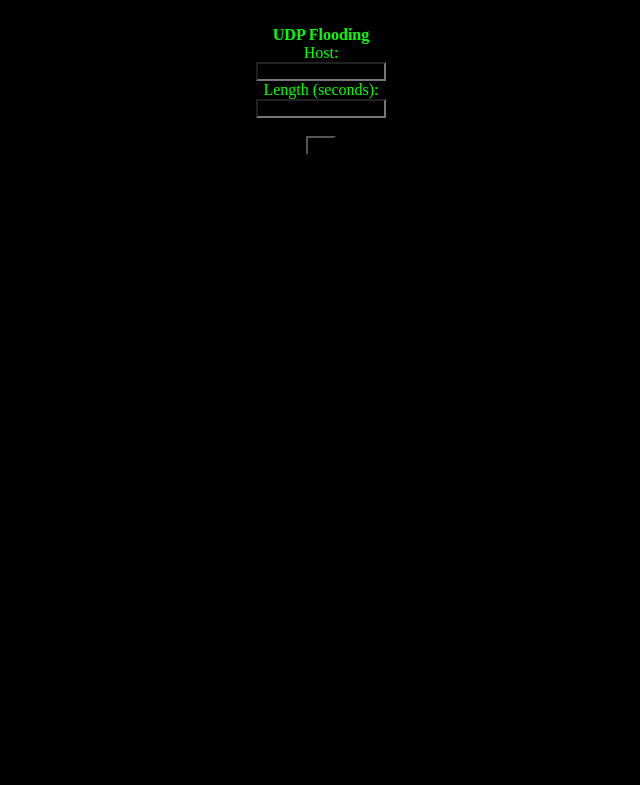
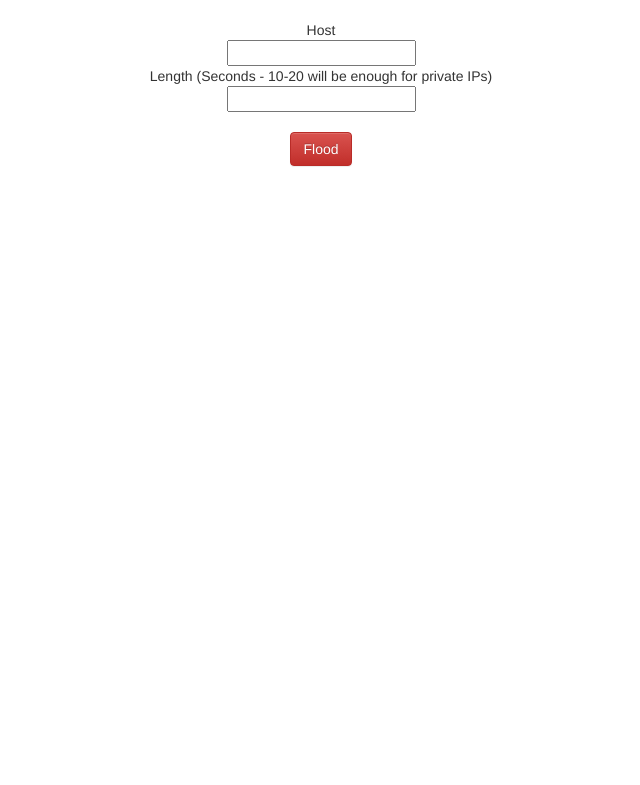
Before and after one commit to Montaxx/PHP-Flood, a PHP site: page / in a window 1280 px wide. Shown: the top 785 px of the page, without its empty margins (319-959 px from the left). Run offline with PHP 8.4, Linux system fonts and the light colour scheme.

Commit message:
Bootstrapped
Added some Bootstrap magic

```diff
--- a/index.php
+++ b/index.php
@@ -1,22 +1,17 @@
 <html>
 	<head>
+		<!-- Latest compiled and minified CSS -->
+		<link rel="stylesheet" href="https://maxcdn.bootstrapcdn.com/bootstrap/3.3.1/css/bootstrap.min.css">
+
+		<!-- Optional theme -->
+		<link rel="stylesheet" href="https://maxcdn.bootstrapcdn.com/bootstrap/3.3.1/css/bootstrap-theme.min.css">
+
+		<!-- Latest compiled and minified JavaScript -->
+		<script src="https://maxcdn.bootstrapcdn.com/bootstrap/3.3.1/js/bootstrap.min.js"></script>
 	</head>
 	<body>
 		<center>
-<font color="00FF00">
-<STYLE>
-input{
-background-color: #000000; font-size: 8pt; color: #000000; font-family: Tahoma; border: 1 solid #666666;
-}
-button{
-background-color: #000000; font-size: 8pt; color: #000000; font-family: Tahoma; border: 1 solid #666666;
-}
-body {
-background-color: #000000;
-}
-</style>
 			<?php
-//UDP
 				if(isset($_GET['host'])&&isset($_GET['time'])){
 					$packets = 0;
 					ignore_user_abort(TRUE);
@@ -25,7 +20,6 @@ if(isset($_GET['host'])&&isset($_GET['time'])){
 					$exec_time = $_GET['time'];
 
 					$time = time();
-	print "Started: ".time('d-m-y h:i:s')."<br>";
 					$max_time = $time+$exec_time;
 
 					$host = $_GET['host'];
@@ -47,19 +41,25 @@ if(isset($_GET['host'])&&isset($_GET['time'])){
 					}
 
 
-	echo "<br><b>UDP Flood</b><br>Completed with $packets (" . round(($packets*65)/1024, 2) . " MB) packets averaging ". round($packets/$exec_time, 2) . " packets per second \n";
+					echo "<br>Completed with $packets (" . round(($packets*65)/1024, 2) . " MB) packets averaging ". round($packets/$exec_time, 2) . " packets per second \n";
 					echo '<br><br>
 							<form action="'.$surl.'" method=GET>
 							<input type="hidden" name="xrt" value="php">
-		Host: <br><input type=text name=host><br>
-		Length (seconds): <br><input type=text name=time><br>
-		<input type=submit value=Go></form>';
-}else{ echo '<br><b>UDP Flooding</b><br>
+							Host <br>
+							<input type=text name=host><br>
+							Length (Seconds - 10-20 will be enough for private IPs) <br>
+							<input type=text name=time><br><br>
+							<button type="submit" value=" Send" class="btn btn-danger" id="submit" >Flood</button>';
+				}
+				else{
+					echo '<br>
 							<form action=? method=GET>
 							<input type="hidden" name="xrt" value="php">
-			Host: <br><input type=text name=host value=><br>
-			Length (seconds): <br><input type=text name=time value=><br><br>
-			<input type=submit value=Go></form>';
+							Host <br>
+							<input type=text name=host><br>
+							Length (Seconds - 10-20 will be enough for private IPs) <br>
+							<input type=text name=time><br><br>
+							<button type="submit" value=" Send" class="btn btn-danger" id="submit" >Flood</button>';
 				}
 			?>
 		</center>
```
Lines whose indentation alone changed are shown as unchanged.
